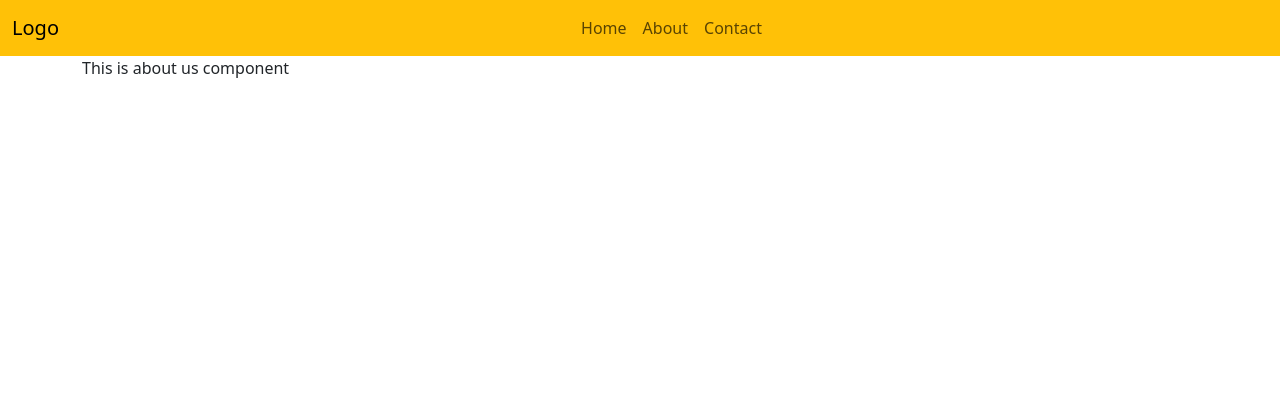
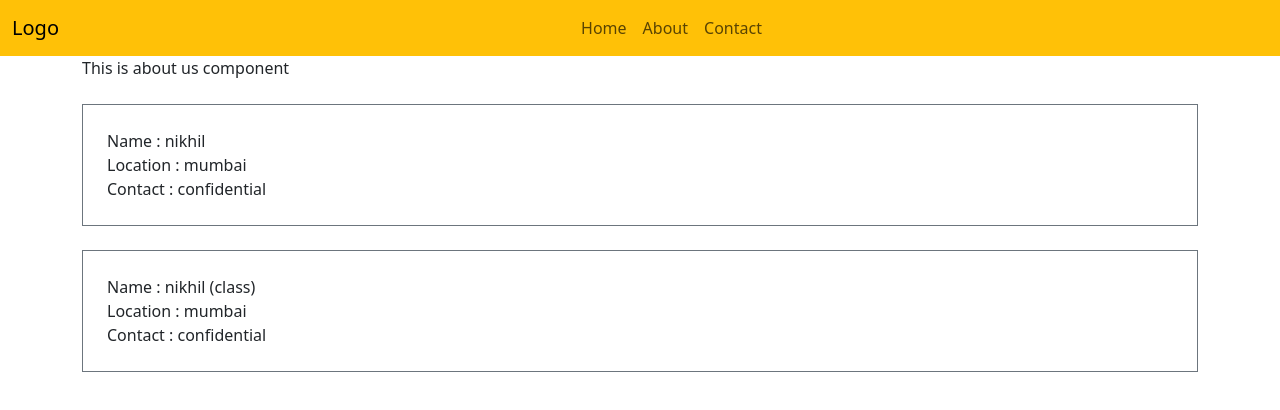
Before and after one commit to NikhilM09/newapp, a React (Create React App) app: page /about in a window 1280 px wide. Shown: the top 410 px of the page. Built offline with nearby package versions, Linux system fonts and the light colour scheme.

Commit message:
introduction to class based components

```diff
--- a/src/components/About.js
+++ b/src/components/About.js
@@ -1,7 +1,11 @@
+import User from "./User";
+import UserClass from "./UserClass"
 const About = () => {
     return(
         <div className="container">
             This is about us component
+            <User name="nikhil" location="mumbai" contact="confidential"/>
+            <UserClass name="nikhil (class)" location="mumbai" contact="confidential"/>
         </div>
     )
 }
--- /dev/null
+++ b/src/components/User.js
@@ -0,0 +1,11 @@
+const User = ({name, location, contact}) => {
+    return(
+        <div className="p-4 mt-4 border border-secondary">
+            <div>Name : {name}</div>
+            <div>Location : {location}</div>
+            <div>Contact : {contact}</div>
+        </div>
+    )
+}
+
+export default User
--- /dev/null
+++ b/src/components/UserClass.js
@@ -0,0 +1,20 @@
+import React from 'react'
+
+class UserClass extends React.Component {
+    constructor(props){
+        super(props);
+    }
+
+    render(){
+        const {name, location, contact} = this.props;
+        return(
+            <div className="p-4 mt-4 border border-secondary">
+            <div>Name : {name}</div>
+            <div>Location : {location}</div>
+            <div>Contact : {contact}</div>
+        </div>
+        )
+    }
+}
+
+export default UserClass;
```
